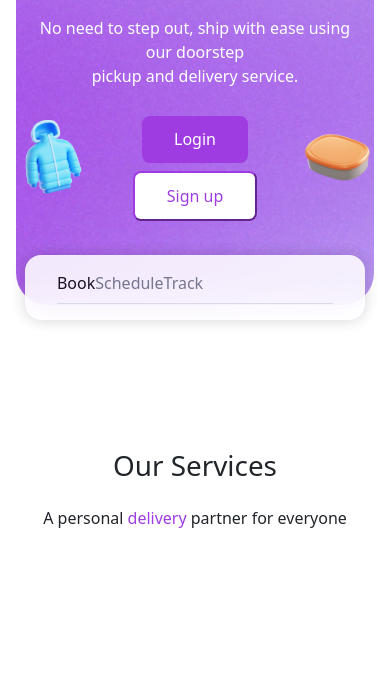
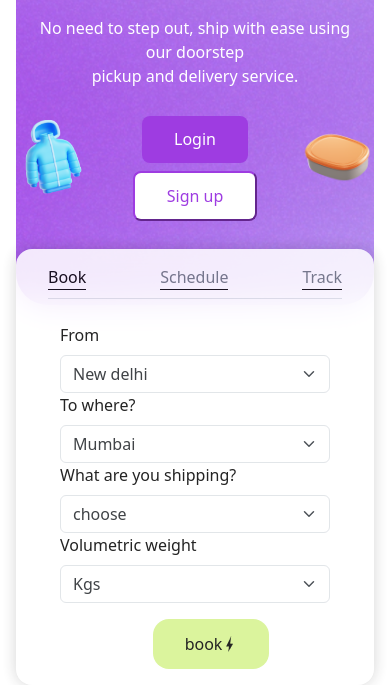
Before and after one commit to ruds18/unicapp, a plain HTML site: page index.html in a window 390 px wide. Shown: the part 333-1018 px from the top of the page. Before the commit the page ends 879 px from the top, so only its background shows below. Drawn offline with nearby package versions, Linux system fonts and the light colour scheme.

Commit message:
add user search options

```diff
--- a/index.css
+++ b/index.css
@@ -21,6 +21,7 @@
 :root {
     --bg-purple-light: #9E3CE1;
     --bg-border: #AAAAAA;
+    --bg-green:#D5F38D;
 }
 
 .padding-section {
@@ -110,7 +111,7 @@ section {
 .custom-place-10 { top: 65%; right: 20%; }
 
 .search {
-    bottom: -15px;
+    bottom: -110px;
     position: absolute;
     width: 95%;
     opacity: 86%;
@@ -125,6 +126,7 @@ section {
 
 .search p {
     margin-bottom: 0.5rem !important;
+    cursor: pointer;
 }
 
 .border-bottom {
@@ -135,6 +137,40 @@ section {
 .mt-3 {
     margin-top: 6rem !important;
 }
+
+.active{
+    color: black !important;
+    border-bottom: 0.1rem solid black;
+}
+
+.user-options div{
+    width: 25%;
+}
+
+.search-contents .row{
+  width: 80%;
+}
+
+
+.book-btn{
+    background-color: var(--bg-green);
+    text-decoration: none;
+    border: none;
+    padding: 0.8rem 2rem;
+    flex: end;
+    display: flex;
+    align-items: center;
+    justify-content: space-between;
+    border-radius: 1rem;
+    margin-left: 2rem;
+}
+.content{
+    display: flex;
+    justify-content: start;
+    align-items: end;
+}
+
+
 
 @media only screen and (max-width: 600px) {
     /* Phone */
@@ -158,6 +194,7 @@ section {
     .custom-place-9, .custom-place-10 {
         width: 20%; /* Adjust this value as needed for smaller screens */
     }
+
 
     .custom-place-1 { top: 2%; right: 80%; }
     .custom-place-2 { top: 20%; right: 55%; display: none}
@@ -187,6 +224,28 @@ section {
         flex-direction: column;
     }
 
+    .search{
+        bottom: -380px;
+        width: 100%;
+    }
+
+    .user-options div{
+        width: 100%;
+    }
+
+    .search-contents .row{
+        width: 100%;
+    }
+
+    .book-btn{
+        margin-top: 1rem;
+    }
+
+    .content{
+        display: flex;
+        justify-content: center;
+        align-items: center;
+    }
 
 
 }
--- a/index.html
+++ b/index.html
@@ -66,25 +66,92 @@
 
             <div class="search">
                 <div class="user-options border-bottom ">
-                    <div class="w-25 pb-0 d-flex justify-content-between">
-                    <p>Book</p>
-                    <p class="text-secondary">Schedule</p>
-                    <p class="text-secondary">Track</p>
+                    <div class=" pb-0 d-flex justify-content-between">
+                    <p id="book-btn" class="option-btn active" onclick="toggleOption('book')">Book</p>
+                    <p id="schedule-btn" class="text-secondary option-btn active" onclick="toggleOption('schedule')">Schedule</p>
+                    <p id="track-btn" class="text-secondary option-btn active" onclick="toggleOption('track')">Track</p>
                     </div>
 
                 </div>
+                <div class="mt-4 search-contents">
+                  <div id="book-content" class="content d-flex  flex-column flex-md-row">
+                      <div class="row">
+                          <div class="col-md-3   d-flex flex-column">
+                            <p>From</p>
+                            <div class="input-group">
+                              <select class="form-select" id="inputGroupSelect02">
+                                <option selected>New delhi</option>
+                                <option value="1">One</option>
+                                <option value="2">Two</option>
+                                <option value="3">Three</option>
+                              </select>
+                            </div>
+                          </div>
+                          <div class="col-md-3  d-flex flex-column">
+                            <p>To where?</p>
+                            <div class="input-group">
+                              <select class="form-select" id="inputGroupSelect02">
+                                <option selected>Mumbai</option>
+                                <option value="1">One</option>
+                                <option value="2">Two</option>
+                                <option value="3">Three</option>
+                              </select>
+                            </div>
+                          </div>
+                          <div class="col-md-3  d-flex flex-column">
+                            <p>What are you shipping?</p>
+                            <div class="input-group">
+                              <select class="form-select" id="inputGroupSelect02">
+                                <option selected>choose</option>
+                                <option value="1">One</option>
+                                <option value="2">Two</option>
+                                <option value="3">Three</option>
+                              </select>
+                            </div>
+                          </div>
+                          <div class="col-md-3  d-flex flex-column">
+                            <p>Volumetric weight</p>
+                            <div class="input-group">
+                              <select class="form-select" id="inputGroupSelect02">
+                                <option selected>Kgs</option>
+                                <option value="1">One</option>
+                                <option value="2">Two</option>
+                                <option value="3">Three</option>
+                              </select>
+                            </div>
+                          </div>
+                          <div class="col-md-2 "></div>
+                      </div>
+
+                      <button class="book-btn"> book <img src="./assets/icons/blackBolt.png" alt=""> </button>
+
+                  </div>
+                  <div id="schedule-content" class="content d-none"><h1>Schedule </h1></div>
+                  <div id="track-content" class="content d-none"><h1>Track</h1> </div>
+              </div>
             </div>
         </div>
       </section>
 
-        <section>
-            <div class="padding-section d-flex flex-column justify-content-center align-items-center">
-                <h1  class="text-center">Our Services</h1>
-                <p class="text-center mt-3 mb-3">A personal <span style="color: var(--bg-purple-light);">delivery</span> partner for everyone</p>
-            </div>
-        </section>
 
     </main>
+
+    <script>
+      function toggleOption(option) {
+          // Remove active class from all buttons
+          document.querySelectorAll('.option-btn').forEach(btn => btn.classList.remove('active'));
+
+          // Hide all content divs
+          document.querySelectorAll('.content').forEach(content => content.classList.add('d-none'));
+
+          // Add active class to the clicked button
+          document.getElementById(option + '-btn').classList.add('active');
+
+          // Show the corresponding content div
+          document.getElementById(option + '-content').classList.remove('d-none');
+      }
+  </script>
+
 
     <script src="https://cdn.jsdelivr.net/npm/@popperjs/core@2.11.8/dist/umd/popper.min.js" integrity="sha384-I7E8VVD/ismYTF4hNIPjVp/Zjvgyol6VFvRkX/vR+Vc4jQkC+hVqc2pM8ODewa9r" crossorigin="anonymous"></script>
     <script src="https://cdn.jsdelivr.net/npm/bootstrap@5.3.3/dist/js/bootstrap.min.js" integrity="sha384-0pUGZvbkm6XF6gxjEnlmuGrJXVbNuzT9qBBavbLwCsOGabYfZo0T0to5eqruptLy" crossorigin="anonymous"></script>
```
Also changed, not shown: assets/icons/blackBolt.png (added).
